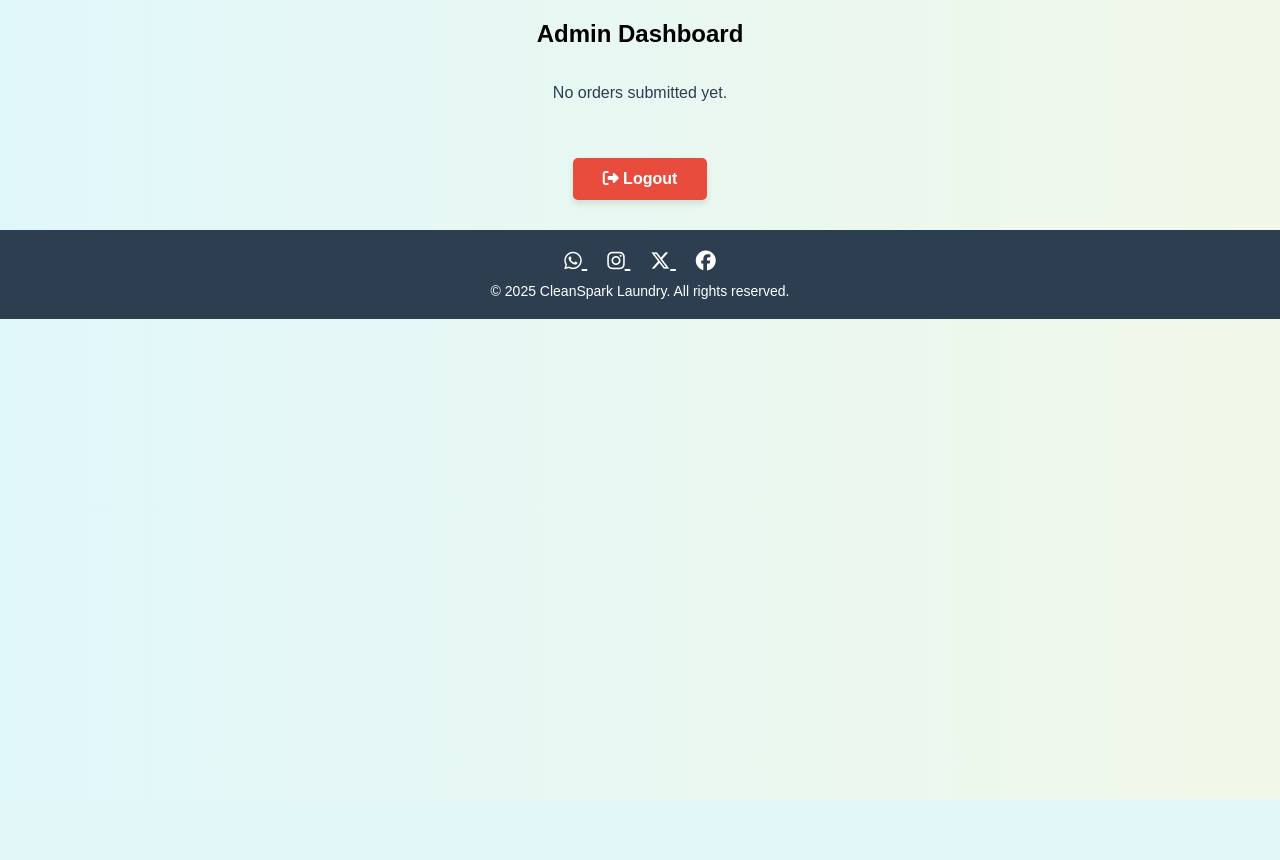
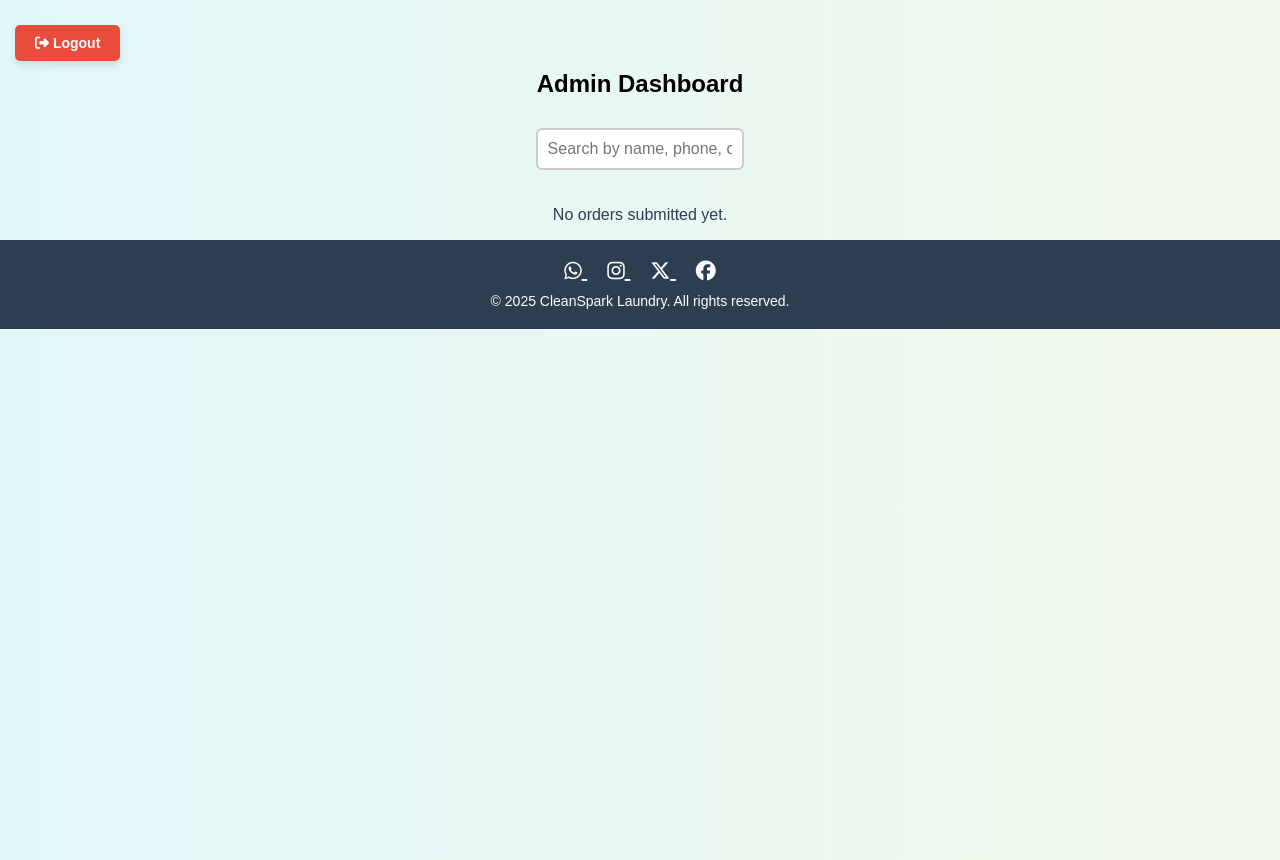
Before and after one commit to munir-moh/laundry-service, a Flask app: page /admin-dashboard in a window 1280 px wide. Before the commit the page ends 800 px from the top, so only its background shows below. Run offline with Flask 3, Linux system fonts and the light colour scheme; the visitor is signed in with stand-in values (Sample User, id 1); data that the repository does not hold is empty.

Commit message:
changed logout button to top left corner, added a search bar for fast access (admin_dashboard)

```diff
--- a/templates/admin_dashboard.html
+++ b/templates/admin_dashboard.html
@@ -14,11 +14,49 @@
             display: flex;
             flex-direction: column;
             min-height: 100vh;
+            padding-top: 60px;
         }
 
-        h2, h3 {
+        .logout-container {
+            position: fixed;
+            top: 15px;
+            left: 15px;
+            z-index: 1000;
+        }
+
+        .logout-container button {
+            padding: 10px 20px;
+            background-color: #e74c3c;
+            color: white;
+            font-size: 14px;
+            border: none;
+            border-radius: 5px;
+            cursor: pointer;
+            box-shadow: 0 4px 6px rgba(0,0,0,0.1);
+            transition: background-color 0.3s ease;
+        }
+
+        .logout-container button:hover {
+            background-color: #c0392b;
+        }
+
+        h2 {
             text-align: center;
-            margin-top: 20px;
+            margin-top: 10px;
+        }
+
+        .filter-container {
+            text-align: center;
+            margin: 10px auto 20px;
+        }
+
+        .filter-container input {
+            width: 80%;
+            max-width: 400px;
+            padding: 10px;
+            border: 2px solid #ccc;
+            border-radius: 6px;
+            font-size: 16px;
         }
 
         .card {
@@ -78,26 +116,6 @@
             transform: scale(1.05);
         }
 
-        .logout-container {
-            text-align: center;
-            margin: 30px 0;
-        }
-
-        .logout-container button {
-            padding: 12px 30px;
-            background-color: #e74c3c;
-            color: white;
-            font-size: 16px;
-            border: none;
-            border-radius: 5px;
-            cursor: pointer;
-            box-shadow: 0 4px 6px rgba(0,0,0,0.1);
-        }
-
-        .logout-container button:hover {
-            background-color: #c0392b;
-        }
-
         @keyframes fadeIn {
             from { opacity: 0; transform: translateY(20px); }
             to { opacity: 1; transform: translateY(0); }
@@ -106,12 +124,21 @@
 </head>
 <body>
 
+    <div class="logout-container">
+        <form action="{{ url_for('admin_logout') }}" method="get">
+            <button type="submit"><i class="fa fa-sign-out-alt"></i> Logout</button>
+        </form>
+    </div>
+
     <h2>Admin Dashboard</h2>
 
+    <div class="filter-container">
+        <input type="text" id="orderFilter" placeholder="Search by name, phone, or service...">
+    </div>
+
     {% if orders %}
-        <h3>Submitted Orders</h3>
-        {% for order in orders %}
-        <div class="card">
+        {% for order in orders|reverse %}
+        <div class="card order-card">
             <p><i class="fa fa-user"></i><span class="label">Name:</span> {{ order.name }}</p>
             <p><i class="fa fa-phone"></i><span class="label">Phone:</span> {{ order.phone }}</p>
             <p><i class="fa fa-envelope"></i><span class="label">Email:</span> {{ order.email }}</p>
@@ -121,7 +148,6 @@
             <p><i class="fa fa-sticky-note"></i><span class="label">Notes:</span> {{ order.notes }}</p>
             <p><i class="fa fa-clock"></i><span class="label">Order Date:</span> {{ order.order_date }}</p>
 
-            <!-- Sorted or Cancelled Status -->
             {% if order.cancelled %}
                 <p><i class="fa fa-ban"></i><span class="label">Status:</span> <span class="cancelled">Cancelled</span></p>
                 <p><i class="fa fa-circle-xmark"></i><span class="label">Action:</span> <span class="cancelled">N/A</span></p>
@@ -141,13 +167,18 @@
         <p style="text-align: center;">No orders submitted yet.</p>
     {% endif %}
 
-    <div class="logout-container">
-        <form action="{{ url_for('admin_logout') }}" method="get">
-            <button type="submit"><i class="fa fa-sign-out-alt"></i> Logout</button>
-        </form>
-    </div>
-
     {% include 'footer.html' %}
 
+    <script>
+        document.getElementById('orderFilter').addEventListener('input', function () {
+            const filter = this.value.toLowerCase();
+            const cards = document.querySelectorAll('.order-card');
+
+            cards.forEach(card => {
+                const text = card.innerText.toLowerCase();
+                card.style.display = text.includes(filter) ? 'block' : 'none';
+            });
+        });
+    </script>
 </body>
 </html>
```
